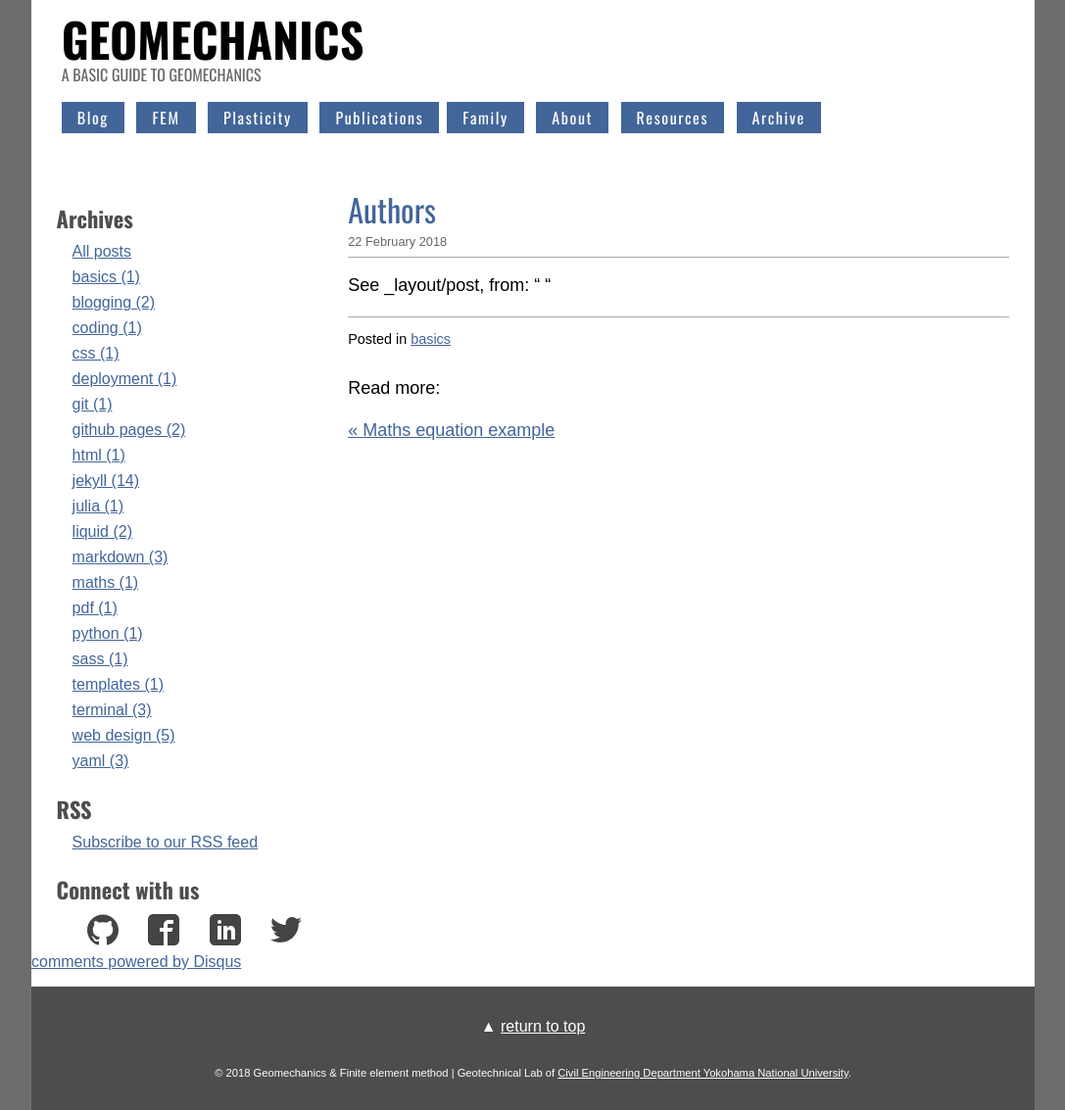
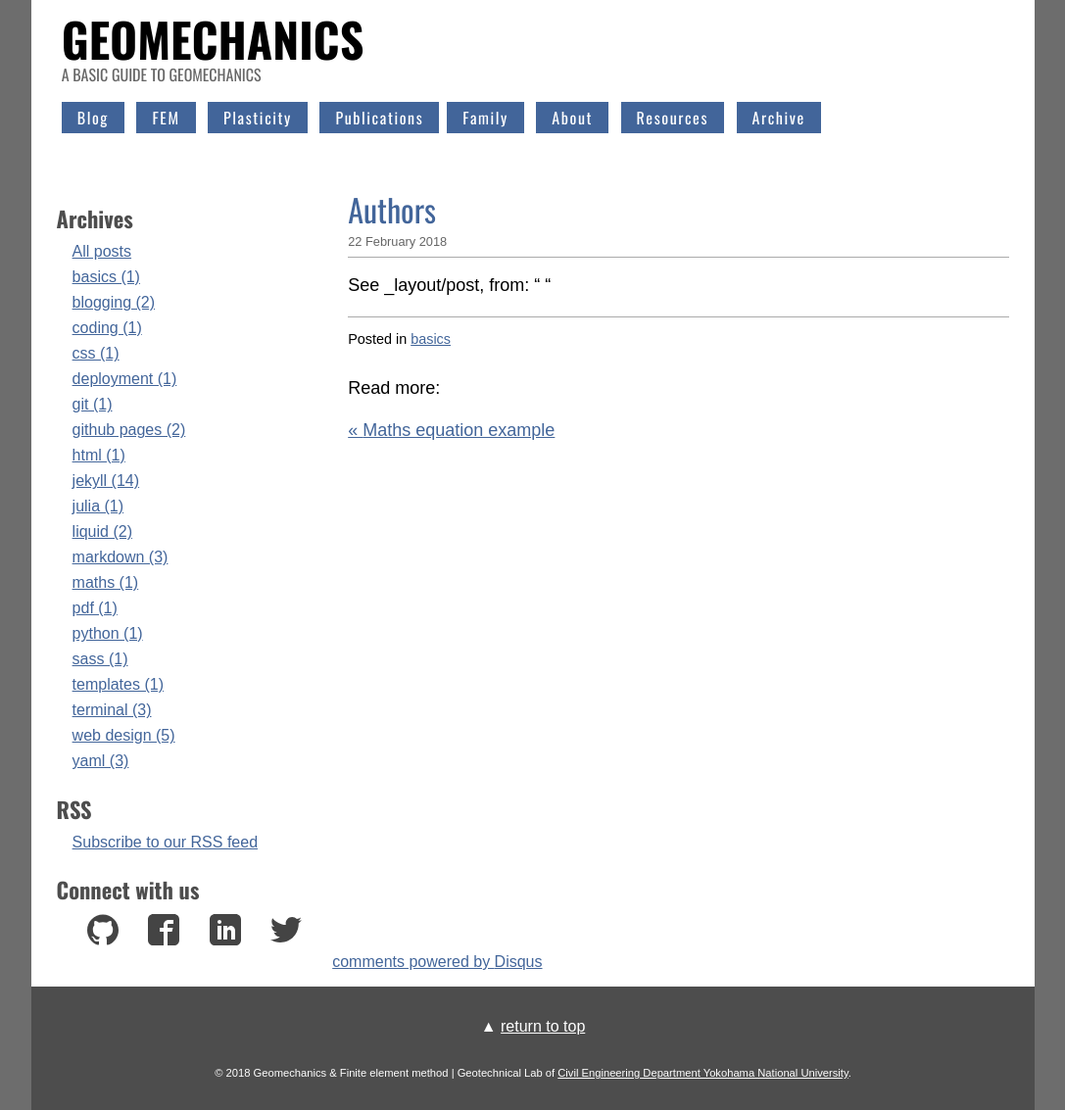
Before and after one commit to quangvunp/geomechanics, a Jekyll site: the page built from _posts/2018-02-22-show-author.md, in a window 1280 px wide. Shown: the whole page at 98% size, without its empty margins (96-1183 px from the left). Built offline with Jekyll 4.4.1, drawn with Linux system fonts in a browser that asks for light colours; comment, search, counter and statistics services are not loaded.

Commit message:
Update main.css

```diff
--- a/css/main.css
+++ b/css/main.css
@@ -794,3 +794,8 @@ a.more {
 	text-align: center;
 }
 }
+
+.comments {
+		width: 70%;
+		margin-left: auto;
+	}
```
